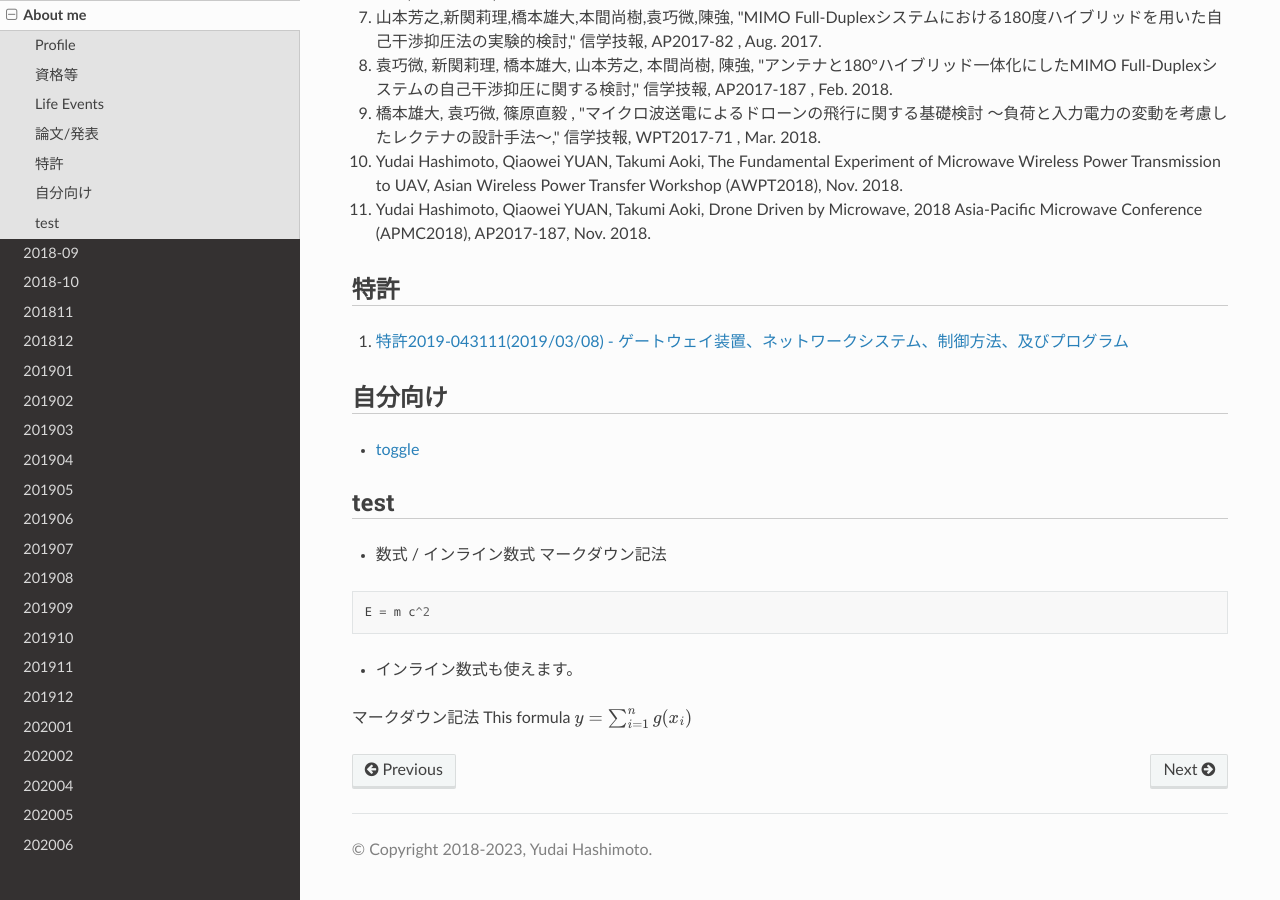
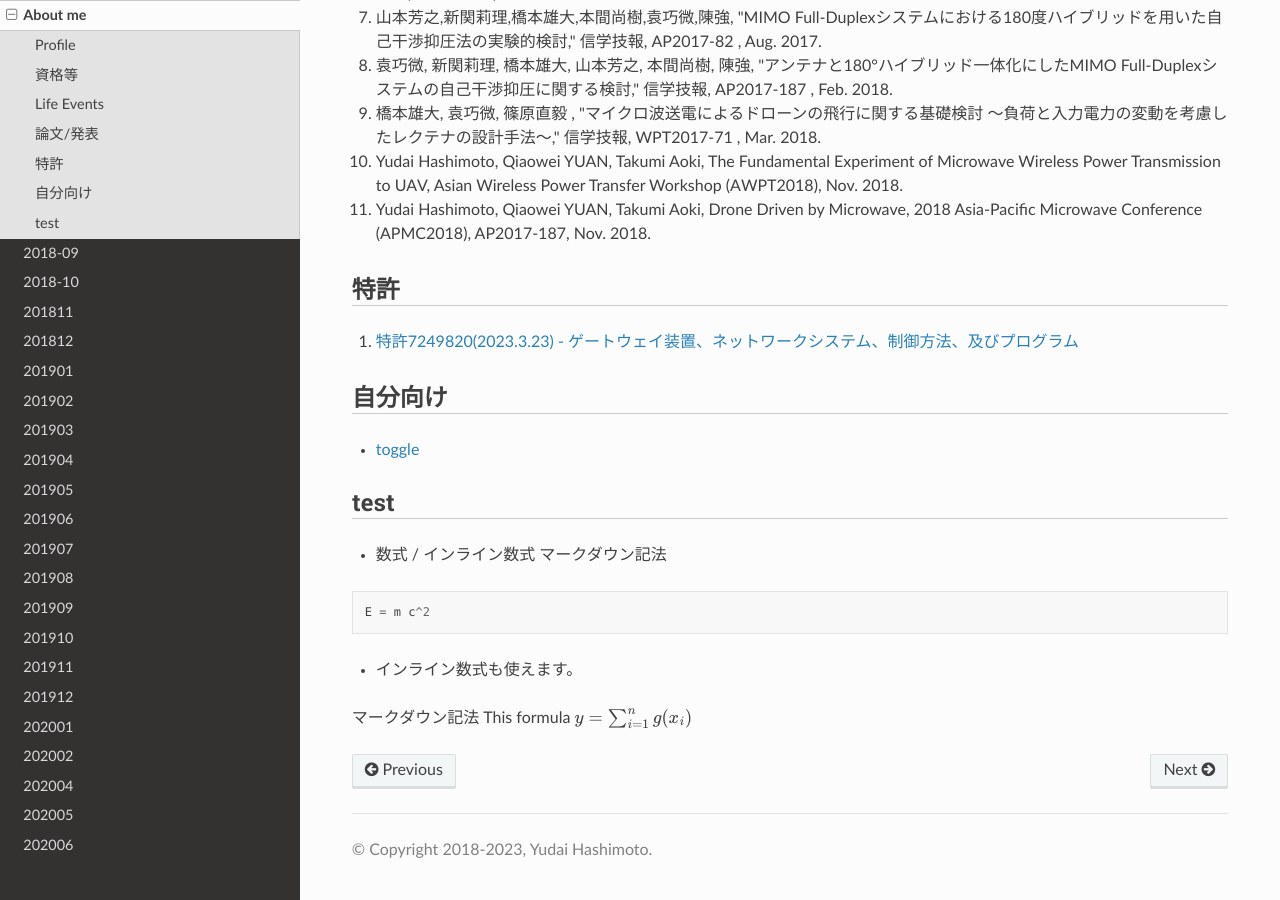
Before and after one commit to jp7fkf/JP7FKF-Warehouse, a Sphinx documentation site: the page built from source/profile.md, in a window 1280 px wide and 900 px high, scrolled down 4517 px. Built offline with Sphinx 7.4.7 and the Read the Docs theme 2.0.0, drawn with Linux system fonts in a browser that asks for light colours.

Commit message:
2024-07-22 01:30:02 JST

```diff
--- a/source/_static/html/index.html
+++ b/source/_static/html/index.html
@@ -266,7 +266,7 @@
 
 <h2>特許</h2>
 <ol>
-<li><a class="reference external" href="https://www.j-platpat.inpit.go.jp/c1801/PU/JP-7249820/15/ja">特許2019-043111(2019/03/08) - ゲートウェイ装置、ネットワークシステム、制御方法、及びプログラム</a></li>
+<li><a class="reference external" href="https://www.j-platpat.inpit.go.jp/c1801/PU/JP-7249820/15/ja">特許7249820(2023.3.23) - ゲートウェイ装置、ネットワークシステム、制御方法、及びプログラム</a></li>
 </ol>
 
 © Copyright 2019-2023, YudaiHashimoto
--- a/source/profile.md
+++ b/source/profile.md
@@ -173,7 +173,7 @@
   11. Yudai Hashimoto, Qiaowei YUAN, Takumi Aoki, Drone Driven by Microwave, 2018 Asia-Pacific Microwave Conference (APMC2018), AP2017-187, Nov. 2018.
 
 ## 特許
-  1. [特許2019-043111(2019/03/08) - ゲートウェイ装置、ネットワークシステム、制御方法、及びプログラム](https://www.j-platpat.inpit.go.jp/c1801/PU/JP-7249820/15/ja)
+  1. [特許7249820(2023.3.23) - ゲートウェイ装置、ネットワークシステム、制御方法、及びプログラム](https://www.j-platpat.inpit.go.jp/c1801/PU/JP-7249820/15/ja)
 
 ## 自分向け
   -  [toggle](https://toggl.com/app/timer)
```
